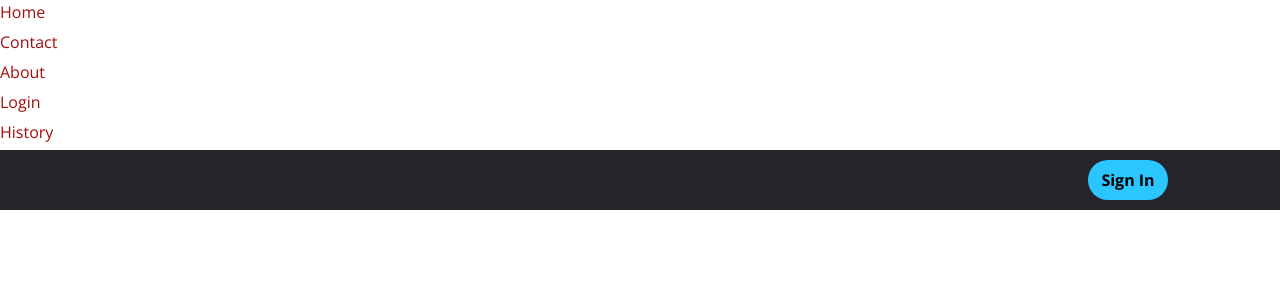
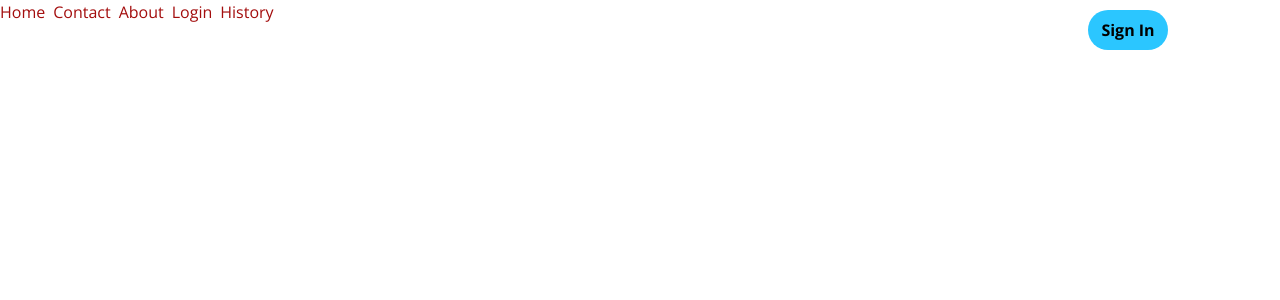
Before and after one commit to ReDesignIT-Dev/DRF_With_React, a React (Create React App) app in the folder frontend/: page / in a window 1280 px wide. Shown: the top 300 px of the page. Built offline with nearby package versions, Linux system fonts and the light colour scheme.

Commit message:
Clean code and add X to escape form

```diff
--- a/frontend/src/components/Header.js
+++ b/frontend/src/components/Header.js
@@ -1,6 +1,6 @@
 import React, { useState } from "react";
 import LoginFormPop from "./LoginFormPop";
-import Navbar from "./Navbar";
+import SignInButton from "./SignInButton";
 import { Link } from "react-router-dom";
 import "./Header.scss";
 
@@ -15,16 +15,15 @@ function Header() {
   return (
     <div className="header">
       <div className="top-header-info"></div>
-      <div className="header-nav">
+      <div className="header-nav d-flex flex-row gap-2">
         <div className="nav-element"><Link to="/"> Home </Link></div>
         <div className="nav-element"><Link to="/contact"> Contact </Link></div>
         <div className="nav-element"><Link to="/about"> About </Link></div>
         <div className="nav-element"><Link to="/login"> Login </Link></div>
         <div className="nav-element"><Link to="/about/history"> History </Link></div>
+        <SignInButton handleLoginClick={handleLoginClick} />
       </div>
-
-      <Navbar handleLoginClick={handleLoginClick} />
-      <LoginFormPop isShowLogin={isShowLogin} />
+      <LoginFormPop isShowLogin={isShowLogin} handleXClick={handleLoginClick} />
     </div>
   );
 }
--- a/frontend/src/components/LoginFormPop.js
+++ b/frontend/src/components/LoginFormPop.js
@@ -4,12 +4,14 @@ import "react-bootstrap"
 
 const mode = 'login';
 
-const LoginFormPop = ({ isShowLogin }) => {
+const LoginFormPop = ({ isShowLogin, handleXClick }) => {
   const [email, setEmail] = useState("");
   const [password, setPassword] = useState("");
   const [emailError, setEmailError] = useState("");
   const [passwordError, setPasswordError] = useState("");
-
+  const handleEscape = () => {
+    handleXClick();
+  };
   const onSubmitClick = () => {
     // Set initial error values to empty
     setEmailError("");
@@ -50,6 +52,7 @@ const LoginFormPop = ({ isShowLogin }) => {
                 onSubmitClick();
                 console.log('submit');
               }}
+              handleEscape={handleEscape}
             />
           </div>
         </div>
@@ -75,6 +78,9 @@ class LoginComponent extends React.Component {
     return (
       <div className="logPop d-flex justify-content-center">
         <div className={`form-block-wrapper form-block-wrapper--is-${this.state.mode}`} ></div>
+        <button className="close-button" onClick={() => {this.props.handleEscape();}}>
+            X
+          </button>
         <section className={`form-block form-block--is-${this.state.mode}`}>
           <header className="form-block__header d-flex flex-column">
             <h1>{this.state.mode === 'login' ? 'Welcome back!' : 'Sign up'}</h1>
@@ -84,7 +90,7 @@ class LoginComponent extends React.Component {
               <label className="flex-fill" htmlFor="form-toggler"></label>
             </div>
           </header>
-          <LoginFormInPop mode={this.state.mode} onSubmit={this.props.onSubmit} />
+          <LoginFormInPop mode={this.state.mode} onSubmit={this.props.onSubmit}/>
         </section>
       </div>
     );
--- a/frontend/src/components/Navbar.js
+++ /dev/null
@@ -1,20 +0,0 @@
-import React from "react";
-import "./Navbar.css";
-import "react-bootstrap";
-
-function Navbar({ handleLoginClick }) {
-  const handleClick = () => {
-    handleLoginClick();
-  };
-  return (
-    <div className="navbar">
-      <div>
-        <span onClick={handleClick} className="loginicon">
-          Sign In
-        </span>
-      </div>
-    </div>
-  );
-}
-
-export default Navbar;
--- /dev/null
+++ b/frontend/src/components/SignInButton.js
@@ -0,0 +1,14 @@
+import React from "react";
+import "./SignInButton.css";
+import "react-bootstrap";
+
+export default function SignInButton({ handleLoginClick }) {
+  const handleClick = () => {
+    handleLoginClick();
+  };
+  return (
+      <div onClick={handleClick} className="loginicon">
+          Sign In
+      </div>
+  );
+}
```
Also changed, not shown: frontend/src/components/SignInButton.css (renamed from frontend/src/components/Navbar.css).
